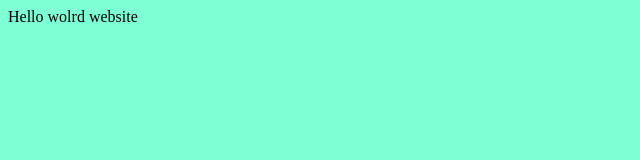
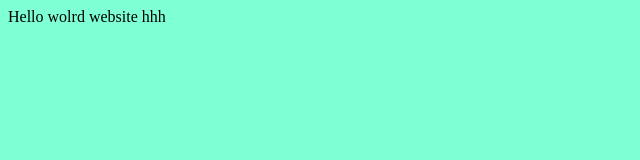
Before and after one commit to Zaink2298/e-commerce-web, a plain HTML site: page index.html in a window 1280 px wide. Shown: the full height of the page, 0-640 px from the left. Drawn offline with Linux system fonts and the light colour scheme.

Commit message:
Update index.html

```diff
--- a/index.html
+++ b/index.html
@@ -8,6 +8,6 @@
 </head>
 <body>
     Hello wolrd
-    website
+    website hhh
 </body>
 </html>
```
